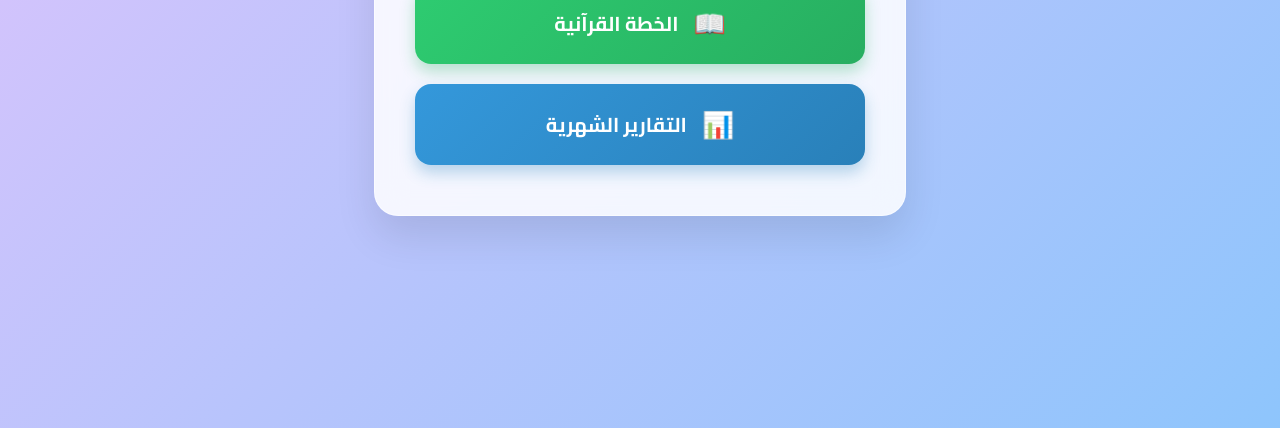
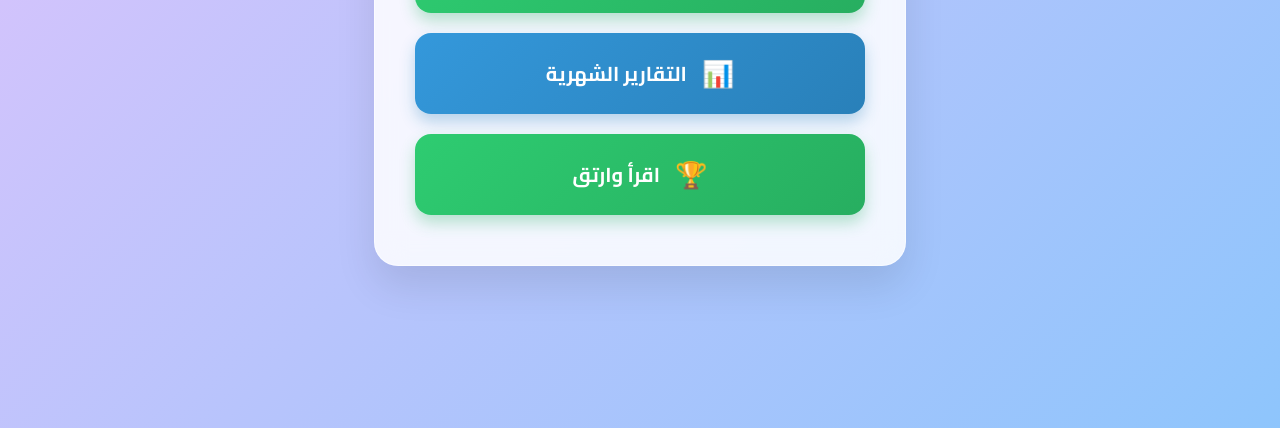
Before and after one commit to suror10/1448-S1-1, a plain HTML site: page index.html in a window 1280 px wide. Shown: the part 372-800 px from the top of the page. Drawn offline with Linux system fonts and the light colour scheme.

Commit message:
Update index.html

```diff
--- a/index.html
+++ b/index.html
@@ -153,6 +153,11 @@
                 <span class="btn-icon">📊</span>
                 <span>التقارير الشهرية</span>
             </a>
+
+             <a href="read-es/index.html" class="btn btn-quran">
+                <span class="btn-icon">🏆</span>
+                <span>اقرأ وارتق</span>
+            </a>
         </div>
     </div>
 
```
